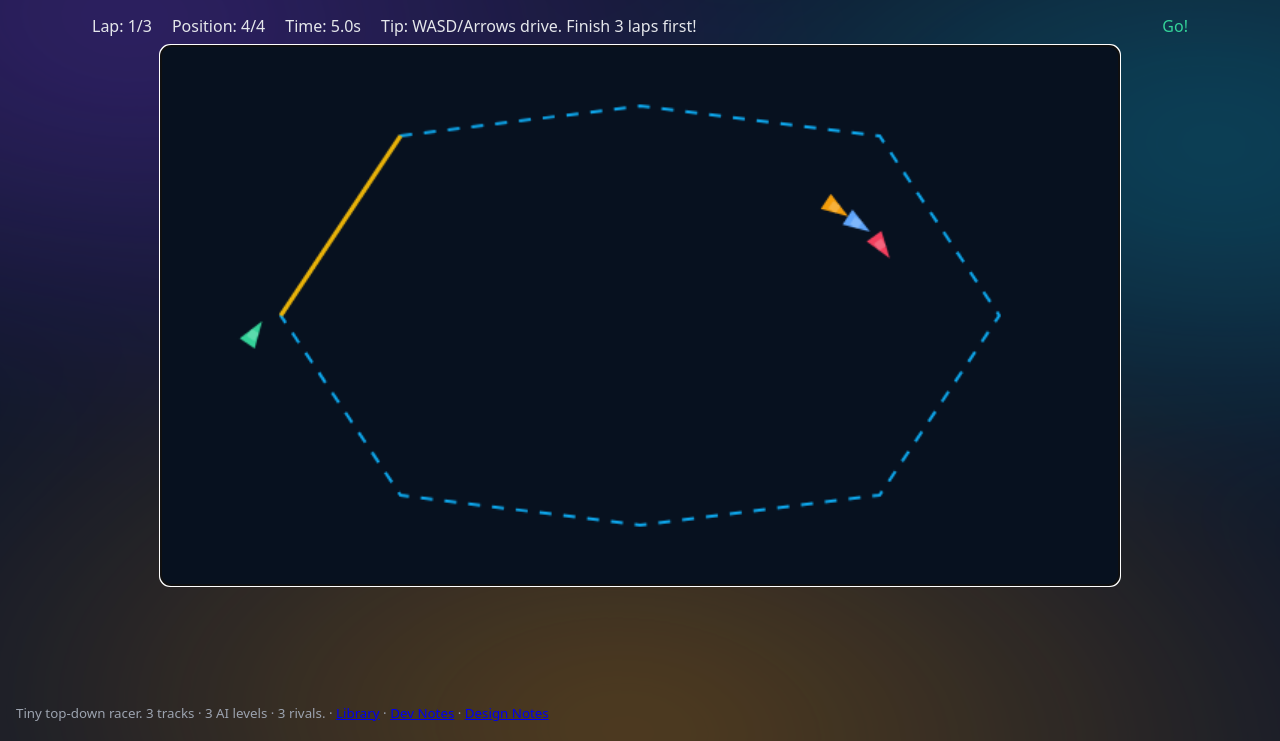
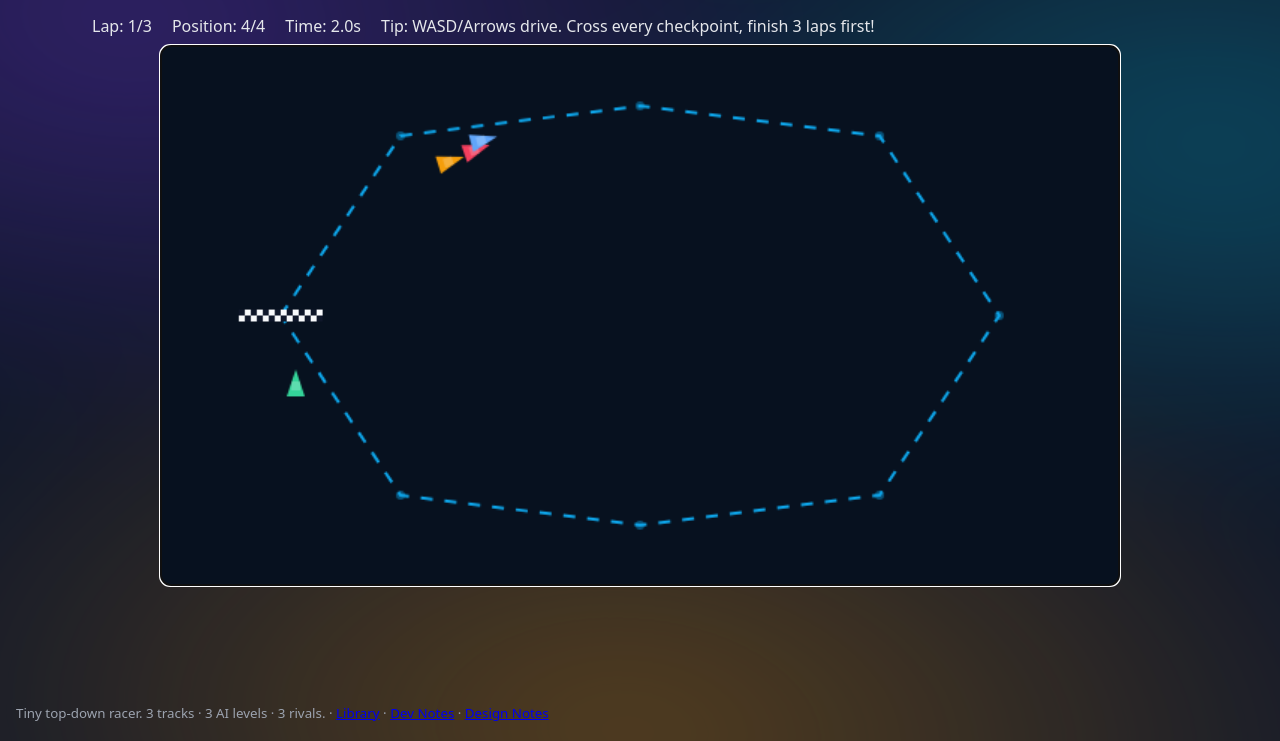
Before and after one commit to nevgauker/games_library, a website: page race.html in a window 1280 px wide. Shown: the part 59-800 px from the top of the page. Drawn offline with Linux system fonts and the light colour scheme.

Commit message:
Micro Racer: fix AI laps, checkpoint gates, countdown, physics
- Replace point-proximity lap counting with ordered checkpoint gates (AI never completed a lap before)
- Frame-rate independent friction; steering needs speed and softens at top speed
- 3-2-1-GO countdown; timer starts at GO and stops at finish
- Proper start grid behind a checkered start line; next-checkpoint marker
- Position uses progress toward next gate; finished cars ranked by finish order
- Unified restart path; fix page title and hard-coded HUD totals

Co-Authored-By: Claude Opus 5.5 <noreply@anthropic.com>

```diff
--- a/race.html
+++ b/race.html
@@ -3,7 +3,7 @@
   <head>
     <meta charset="utf-8" />
     <meta name="viewport" content="width=device-width, initial-scale=1" />
-    <title>Pack & Dash!</title>
+    <title>Micro Racer</title>
     <link rel="stylesheet" href="src/style.css" />
   </head>
   <body>
@@ -33,10 +33,10 @@
 
     <main>
       <section class="hud">
-        <div>Lap: <span id="lap">1</span>/3</div>
-        <div>Position: <span id="pos">1</span>/4</div>
+        <div>Lap: <span id="lap">1</span>/<span id="lap-total">3</span></div>
+        <div>Position: <span id="pos">1</span>/<span id="car-total">4</span></div>
         <div>Time: <span id="time">0.0</span>s</div>
-        <div>Tip: WASD/Arrows drive. Finish 3 laps first!</div>
+        <div>Tip: WASD/Arrows drive. Cross every checkpoint, finish 3 laps first!</div>
         <div id="status" aria-live="polite"></div>
       </section>
       <section class="backspace-wrap">
@@ -67,4 +67,4 @@
     <script src="src/race.js"></script>
     <script src="src/race_ui.js"></script>
   </body>
-  </html>
+</html>
--- a/src/race.js
+++ b/src/race.js
@@ -1,11 +1,15 @@
 // Micro Racer: simple top-down racing with 3 tracks and 3 AI levels
 (function(global){
   const TWOPI = Math.PI * 2;
+  const LAPS = 3;
+  const COUNTDOWN = 3;      // seconds of 3-2-1 before GO
+  const GATE_RADIUS = 90;   // a car must pass within this distance of a waypoint for it to count
 
   class Emitter { constructor(){ this.m=new Map(); } on(e,f){ if(!this.m.has(e)) this.m.set(e,[]); this.m.get(e).push(f);} emit(e,v){ const a=this.m.get(e); if(a) for(const f of a) f(v); } }
 
-  // Three tracks as waypoint loops (normalized to canvas 640x360)
-  // Cars steer toward the next waypoint; lap counts when crossing start line between wp[0] and wp[1]
+  // Three tracks as waypoint loops (canvas 640x360).
+  // Each waypoint is also a "gate": a line through the waypoint, across the direction of travel.
+  // Cars must cross the gates in order; crossing gate 0 after all the others completes a lap.
   const TRACKS = {
     oval: {
       name: 'Oval',
@@ -21,20 +25,37 @@
     }
   };
 
+  // lane: max sideways offset from the waypoint the AI aims for (re-rolled per waypoint)
+  // look: distance at which the AI starts steering for the next waypoint
   const AI_LEVELS = {
-    easy:   { maxSpeed: 110, accel: 110, turn: 2.1, jitter: 10, look: 80 },
-    normal: { maxSpeed: 140, accel: 160, turn: 2.6, jitter: 6,  look: 110 },
-    hard:   { maxSpeed: 170, accel: 200, turn: 3.2, jitter: 3,  look: 140 },
+    easy:   { maxSpeed: 110, accel: 110, turn: 2.1, lane: 14, look: 40 },
+    normal: { maxSpeed: 140, accel: 160, turn: 2.6, lane: 10, look: 50 },
+    hard:   { maxSpeed: 170, accel: 200, turn: 3.2, lane: 6,  look: 60 },
   };
 
+  const PLAYER = { accel: 220, brake: 280, maxSpeed: 170, reverse: 0.4, turn: 4.2, friction: 0.98 };
+
   function angNorm(a){ while(a>Math.PI) a-=TWOPI; while(a<-Math.PI) a+=TWOPI; return a; }
-  function dist(a,b){ const dx=a.x-b.x, dy=a.y-b.y; return Math.hypot(dx,dy); }
+  // Per-frame (60fps) decay factor converted to any frame time
+  function decay(f, dt){ return Math.pow(f, dt*60); }
+
+  function buildGates(wps){
+    const n = wps.length;
+    return wps.map(([x,y], i) => {
+      const [px,py] = wps[(i-1+n)%n], [nx,ny] = wps[(i+1)%n];
+      const tx = nx-px, ty = ny-py, l = Math.hypot(tx,ty) || 1;
+      return { x, y, tx: tx/l, ty: ty/l };
+    });
+  }
 
   class Car{
-    constructor({x,y,a,color,isPlayer=false,ai=null}){
-      this.x=x; this.y=y; this.a=a; // angle
-      this.vx=0; this.vy=0; this.va=0;
-      this.speed=0; this.color=color; this.isPlayer=isPlayer; this.ai=ai; this.wp=0; this.progress=0; this.lap=1; this.lapsTotal=3; this.finished=false; this.time=0;
+    constructor({x,y,a,color,isPlayer=false,ai=false}){
+      this.x=x; this.y=y; this.a=a; this.speed=0;
+      this.color=color; this.isPlayer=isPlayer; this.ai=ai;
+      this.gate=0;          // index of the next gate to cross
+      this.started=false;   // grid is behind the start line; the first crossing starts lap 1
+      this.lap=1; this.finished=false; this.time=0;
+      this.target=0; this.laneOff=0; // AI steering
     }
   }
 
@@ -42,147 +63,161 @@
     constructor(){
       super();
       this.width = 640; this.height = 360;
+      this.laps = LAPS;
       this.setTrack('oval');
       this.setAI('normal');
       this.restart();
     }
 
-    setTrack(name){ this.trackKey=name; this.track=TRACKS[name]; }
+    setTrack(name){ this.trackKey=name; this.track=TRACKS[name]; this.gates=buildGates(this.track.waypoints); }
     setAI(level){ this.aiLevel=level; this.aiCfg = AI_LEVELS[level]; }
 
     spawnCars(){
-      const [sx,sy] = this.track.waypoints[0];
-      const [sx2,sy2] = this.track.waypoints[1];
-      const ang = Math.atan2(sy2-sy, sx2-sx);
-      const line = [ {x:sx-10,y:sy-10}, {x:sx-10,y:sy+10}, {x:sx+10,y:sy-10}, {x:sx+10,y:sy+10} ];
+      const g = this.gates[0];
+      const nx = -g.ty, ny = g.tx; // across the track
+      const a = Math.atan2(g.ty, g.tx);
+      // 2x2 grid behind the start line: [distance along track, offset across]. Player starts at the back.
+      const slots = [ [-22,-10],[-22,10],[-46,-10],[-46,10] ];
+      const place = ([u,v]) => ({ x: g.x + g.tx*u + nx*v, y: g.y + g.ty*u + ny*v, a });
       const colors = ['#f43f5e','#60a5fa','#f59e0b'];
-      this.cars = [];
-      this.player = new Car({ x: sx-18, y: sy+12, a: ang, color:'#34d399', isPlayer:true });
+      this.cars = colors.map((color,i) => new Car({ ...place(slots[i]), color, ai:true }));
+      this.player = new Car({ ...place(slots[3]), color:'#34d399', isPlayer:true });
       this.cars.push(this.player);
-      for (let i=0;i<3;i++){
-        const jitter = (i-1)*10;
-        const ai = new Car({ x: sx-20-(i*10), y: sy-10+(i*12), a: ang, color: colors[i%colors.length], ai: { level:this.aiLevel } });
-        this.cars.push(ai);
-      }
     }
 
     restart(){
       this.spawnCars();
-      this.time=0; this.countdown=1.2; // small go delay
-      this.finishedOrder = []; // placement order
-      this.emit('lap', { car: this.player, lap: 1, total: this.player.lapsTotal });
-      this.emit('pos', 1);
+      this.countdown = COUNTDOWN; this.lastCount = null;
+      this.clock = 0;           // seconds since GO
+      this.goCleared = false;
+      this.finishedOrder = [];
+      this.emit('lap', { lap: 1, total: LAPS });
       this.emit('time', 0);
+      this.emit('pos', this.placeOf(this.player));
+      this.emit('status', '');
     }
 
     input(dir){ this.inputDir = dir; }
 
+    // Move along heading; the canvas edge acts as a wall that scrubs speed
+    move(c, dt, scrub){
+      c.x += Math.cos(c.a)*c.speed*dt; c.y += Math.sin(c.a)*c.speed*dt;
+      const m = 10;
+      if (c.x<m || c.x>this.width-m || c.y<m || c.y>this.height-m){
+        c.x = Math.max(m, Math.min(this.width-m, c.x));
+        c.y = Math.max(m, Math.min(this.height-m, c.y));
+        c.speed *= decay(scrub, dt);
+      }
+    }
+
     updatePlayer(dt){
       const p = this.player; if (p.finished) return;
-      const ACCEL = 220, TURN = 3.0, FRICTION = 0.98, BRAKE = 280, MAXS = 170;
-      let ax=0, ay=0;
-      if (this.inputDir){
-        if (this.inputDir.throttle>0){ p.speed = Math.min(MAXS, p.speed + ACCEL*dt); }
-        if (this.inputDir.throttle<0){ p.speed = Math.max(-MAXS*0.4, p.speed - BRAKE*dt); }
-        if (this.inputDir.turn){ p.a += this.inputDir.turn * TURN * dt * (1.0 + Math.abs(p.speed)/200); }
+      const C = PLAYER, inp = this.inputDir || {};
+      if (inp.throttle > 0) p.speed = Math.min(C.maxSpeed, p.speed + C.accel*dt);
+      else if (inp.throttle < 0) p.speed = Math.max(-C.maxSpeed*C.reverse, p.speed - C.brake*dt);
+      if (inp.turn){
+        // Needs a little speed to steer, steering softens at top speed, reversing flips it
+        const s = Math.abs(p.speed);
+        const grip = Math.min(1, s/40) * (1 - 0.3*s/C.maxSpeed);
+        p.a += inp.turn * C.turn * grip * Math.sign(p.speed) * dt;
       }
-      // velocity from speed+angle
-      p.vx = Math.cos(p.a) * p.speed;
-      p.vy = Math.sin(p.a) * p.speed;
-      // integrate
-      p.x += p.vx*dt; p.y += p.vy*dt;
-      // soft bounds
-      if (p.x<10) { p.x=10; p.speed*=0.7; }
-      if (p.x>this.width-10) { p.x=this.width-10; p.speed*=0.7; }
-      if (p.y<10) { p.y=10; p.speed*=0.7; }
-      if (p.y>this.height-10) { p.y=this.height-10; p.speed*=0.7; }
-      // friction
-      p.speed *= FRICTION;
+      this.move(p, dt, 0.7);
+      p.speed *= decay(C.friction, dt);
       p.time += dt;
       this.handleProgress(p);
     }
 
     updateAI(dt){
+      const cfg = this.aiCfg, n = this.gates.length;
       for (const c of this.cars){
         if (!c.ai || c.finished) continue;
-        const cfg = this.aiCfg;
-        const wp = this.track.waypoints[c.wp % this.track.waypoints.length];
-        // steer to waypoint with a bit of jitter based on level
-        const jitter = ((Math.random()*2-1)*cfg.jitter);
-        const tx = wp[0] + jitter, ty = wp[1] + jitter;
-        const angTo = Math.atan2(ty - c.y, tx - c.x);
-        let angDiff = angNorm(angTo - c.a);
+        const g = this.gates[c.target];
+        // aim at the waypoint, shifted sideways by this car's lane offset
+        const tx = g.x - g.ty*c.laneOff, ty = g.y + g.tx*c.laneOff;
+        const angDiff = angNorm(Math.atan2(ty-c.y, tx-c.x) - c.a);
         c.a += Math.sign(angDiff) * Math.min(Math.abs(angDiff), cfg.turn*dt);
-        // throttle towards target
-        const d = Math.hypot(tx - c.x, ty - c.y);
-        const want = Math.min(cfg.maxSpeed, Math.max(60, d * 2.0));
+        // ease off near the waypoint, full speed on the straights
+        const d = Math.hypot(tx-c.x, ty-c.y);
+        const want = Math.min(cfg.maxSpeed, Math.max(60, d*2));
         if (c.speed < want) c.speed = Math.min(want, c.speed + cfg.accel*dt);
         else c.speed = Math.max(want, c.speed - cfg.accel*0.6*dt);
-        // integrate
-        c.vx = Math.cos(c.a) * c.speed;
-        c.vy = Math.sin(c.a) * c.speed;
-        c.x += c.vx*dt; c.y += c.vy*dt;
-        // bounds and drag
-        if (c.x<10) { c.x=10; c.speed*=0.8; }
-        if (c.x>this.width-10) { c.x=this.width-10; c.speed*=0.8; }
-        if (c.y<10) { c.y=10; c.speed*=0.8; }
-        if (c.y>this.height-10) { c.y=this.height-10; c.speed*=0.8; }
-        c.speed *= 0.992;
+        this.move(c, dt, 0.8);
+        c.speed *= decay(0.992, dt);
         c.time += dt;
         this.handleProgress(c);
-        // switch wp
-        if (dist({x:tx,y:ty}, c) < cfg.look) { c.wp = (c.wp + 1) % this.track.waypoints.length; }
+        // steer for the next waypoint early, but never more than one past the gate still owed
+        // (on tracks that fold back on themselves a later waypoint can look "passed" too soon)
+        const ahead = (c.target - c.gate + n) % n;
+        if (ahead > 1){ c.target = c.gate; c.laneOff = (Math.random()*2-1) * cfg.lane; }
+        else if (ahead === 0 && (d < cfg.look || this.crossed(c, c.target))){
+          c.target = (c.target + 1) % n;
+          c.laneOff = (Math.random()*2-1) * cfg.lane;
+        }
       }
     }
 
+    // Has the car crossed gate i (past the line through the waypoint, and near it)?
+    crossed(c, i){
+      const g = this.gates[i];
+      const dx = c.x-g.x, dy = c.y-g.y;
+      return dx*g.tx + dy*g.ty >= 0 && Math.hypot(dx,dy) < GATE_RADIUS;
+    }
+
     handleProgress(car){
-      // progress measured by current waypoint index
-      // lap increment when car crosses from last wp to wp0
-      const n = this.track.waypoints.length;
-      const wp = car.wp % n;
-      const target = this.track.waypoints[wp];
-      // if close enough, advance
-      const close = Math.hypot(target[0]-car.x, target[1]-car.y) < 26;
-      if (close) {
-        car.wp = (car.wp + 1) % n;
-        if (car.wp === 0){
-          // completed a lap
+      if (!this.crossed(car, car.gate)) return;
+      if (car.gate === 0){
+        if (!car.started) car.started = true;
+        else {
           car.lap += 1;
-          if (car.isPlayer) this.emit('lap', { car, lap: Math.min(car.lap, car.lapsTotal), total: car.lapsTotal });
-          if (car.lap > car.lapsTotal) this.finish(car);
+          if (car.lap > LAPS){ this.finish(car); return; }
+          if (car.isPlayer) this.emit('lap', { lap: car.lap, total: LAPS });
         }
       }
+      car.gate = (car.gate + 1) % this.gates.length;
     }
+
+    // Gates crossed so far, plus the fraction of the way to the next one
+    progressOf(car){
+      const n = this.gates.length;
+      const next = this.gates[car.gate];
+      const d = Math.hypot(next.x-car.x, next.y-car.y);
+      if (!car.started) return -d/1000;
+      const prev = this.gates[(car.gate-1+n)%n];
+      const seg = Math.hypot(next.x-prev.x, next.y-prev.y) || 1;
+      const passed = (car.lap-1)*n + (car.gate === 0 ? n : car.gate);
+      return passed - 1 + Math.max(0, Math.min(1, 1 - d/seg));
+    }
+
+    standings(){
+      const racing = this.cars.filter(c => !c.finished).sort((a,b) => this.progressOf(b) - this.progressOf(a));
+      return [...this.finishedOrder, ...racing];
+    }
+
+    placeOf(car){ return this.standings().indexOf(car) + 1; }
 
     finish(car){
       if (car.finished) return;
       car.finished = true;
       this.finishedOrder.push(car);
-      if (car.isPlayer){
-        const pos = this.placeOf(car);
-        this.emit('finish', { pos, time: car.time });
-      }
-    }
-
-    placeOf(car){
-      const arr = [...this.cars];
-      arr.sort((a,b)=> (b.lap-a.lap) || (b.wp-a.wp) || (a.time-b.time));
-      return arr.indexOf(car)+1;
+      if (car.isPlayer) this.emit('finish', { pos: this.placeOf(car), time: car.time });
     }
 
     step(dt){
-      if (this.countdown>0){ this.countdown -= dt; if (this.countdown<=0) this.emit('status','Go!'); }
-      this.time += dt; this.emit('time', this.time);
-      if (this.countdown<=0){
+      if (this.countdown > 0){
+        this.countdown -= dt;
+        const n = Math.max(0, Math.ceil(this.countdown));
+        if (n !== this.lastCount){ this.lastCount = n; this.emit('status', n > 0 ? String(n) : 'GO!'); }
+      } else {
+        this.clock += dt;
+        if (!this.goCleared && this.clock > 1){ this.goCleared = true; this.emit('status', ''); }
         this.updatePlayer(dt);
         this.updateAI(dt);
       }
-      // live position update
-      const pos = this.placeOf(this.player);
-      this.emit('pos', pos);
+      this.emit('time', this.player.time);
+      this.emit('pos', this.placeOf(this.player));
     }
   }
 
   global.RaceGame = RaceGame;
-  global.__RACE_CONST = { TRACKS, AI_LEVELS };
+  global.__RACE_CONST = { TRACKS, AI_LEVELS, LAPS };
 })(window);
--- a/src/race_ui.js
+++ b/src/race_ui.js
@@ -19,6 +19,10 @@
 
   const game = new RaceGame();
   canvas.width = game.width; canvas.height = game.height;
+  document.getElementById('lap-total').textContent = String(game.laps);
+  document.getElementById('car-total').textContent = String(game.cars.length);
+
+  function ordinal(n){ const s = ['th','st','nd','rd'], v = n % 100; return n + (s[(v-20)%10] || s[v] || s[0]); }
 
   function setThemeToggle(btn){
     const root = document.documentElement;
@@ -32,19 +36,28 @@
   function openModal(title, msg){ document.getElementById('modal-title').textContent = title; document.getElementById('modal-message').textContent = msg; modal.classList.remove('hidden'); }
   function closeModal(){ modal.classList.add('hidden'); }
 
-  restartBtn.addEventListener('click', () => { closeModal(); game.restart(); statusEl.textContent=''; canvas && canvas.focus(); });
-  modalRestart && modalRestart.addEventListener('click', () => { closeModal(); game.restart(); statusEl.textContent=''; canvas && canvas.focus(); });
+  // Every way of starting over goes through here so the modal, status and input are always reset
+  function resetRace(){
+    closeModal();
+    input.throttle = 0; input.turn = 0;
+    game.restart();
+    canvas && canvas.focus();
+  }
+
+  restartBtn.addEventListener('click', resetRace);
+  modalRestart && modalRestart.addEventListener('click', resetRace);
   modalClose && modalClose.addEventListener('click', () => { closeModal(); canvas && canvas.focus(); });
   themeBtn && setThemeToggle(themeBtn);
-  trackSel.addEventListener('change', () => { game.setTrack(trackSel.value); game.restart(); });
-  aiSel.addEventListener('change', () => { game.setAI(aiSel.value); game.restart(); });
+  trackSel.addEventListener('change', () => { game.setTrack(trackSel.value); resetRace(); });
+  aiSel.addEventListener('change', () => { game.setAI(aiSel.value); resetRace(); });
 
   // input
   const input = { throttle: 0, turn: 0 };
   function onKey(e){
     const k=(e.key||'').toLowerCase(); const c=e.code||'';
     if (k.startsWith('arrow')||c.startsWith('Arrow')) e.preventDefault();
-    if (k==='r'||c==='KeyR'){ game.restart(); return; }
+    if (e.target && e.target.tagName === 'SELECT') return; // let the dropdowns use their own keys
+    if (k==='r'||c==='KeyR'){ if (!e.repeat) resetRace(); return; }
     if (k==='arrowup'||k==='w'||c==='ArrowUp'||c==='KeyW') input.throttle = 1;
     if (k==='arrowdown'||k==='s'||c==='ArrowDown'||c==='KeyS') input.throttle = -1;
     if (k==='arrowleft'||k==='a'||c==='ArrowLeft'||c==='KeyA') input.turn = -1;
@@ -65,7 +78,10 @@
   game.on('pos', p => posEl.textContent = String(p));
   game.on('time', t => timeEl.textContent = (t).toFixed(1));
   game.on('status', s => statusEl.textContent = s||'');
-  game.on('finish', ({pos,time}) => { openModal('Race Complete', `Finish: ${pos}/4 · Time: ${time.toFixed(1)}s`); });
+  game.on('finish', ({pos,time}) => {
+    const title = pos === 1 ? 'You Win!' : 'Race Complete';
+    openModal(title, `You finished ${ordinal(pos)} of ${game.cars.length} · Time: ${time.toFixed(1)}s`);
+  });
 
   let last = performance.now();
   function loop(t){
@@ -88,13 +104,57 @@
     }
     ctx.closePath(); ctx.stroke(); ctx.setLineDash([]);
 
-    // draw start line between wp[0] and wp[1]
-    ctx.strokeStyle = '#eab308'; ctx.lineWidth=3;
-    const a=wp[0], b=wp[1];
-    ctx.beginPath(); ctx.moveTo(a[0],a[1]); ctx.lineTo(b[0],b[1]); ctx.stroke();
+    drawCheckpoints();
+    drawStartLine();
 
     // cars
     for (const c of game.cars){ drawCar(c); }
+
+    drawCountdown();
+  }
+
+  // Checkered line across the track at gate 0
+  function drawStartLine(){
+    const g = game.gates[0];
+    const nx = -g.ty, ny = g.tx; // across the track
+    const half = 28, sq = 4;
+    ctx.save();
+    ctx.translate(g.x, g.y); ctx.transform(nx, ny, g.tx, g.ty, 0, 0);
+    for (let i = -half; i < half; i += sq){
+      for (let j = 0; j < 2; j++){
+        ctx.fillStyle = ((i/sq + j) & 1) ? '#f8fafc' : '#0f172a';
+        ctx.fillRect(i, (j-1)*sq, sq, sq);
+      }
+    }
+    ctx.restore();
+  }
+
+  // Faint dots on every checkpoint, the player's next one highlighted
+  function drawCheckpoints(){
+    const p = game.player;
+    game.gates.forEach((g, i) => {
+      if (i === 0) return; // the start line marks gate 0
+      const next = !p.finished && p.started && i === p.gate;
+      ctx.beginPath(); ctx.arc(g.x, g.y, next ? 6 : 3, 0, Math.PI*2);
+      ctx.fillStyle = next ? '#34d399' : 'rgba(14,165,233,0.45)';
+      ctx.fill();
+      if (next){ ctx.strokeStyle = 'rgba(52,211,153,0.5)'; ctx.lineWidth = 2; ctx.beginPath(); ctx.arc(g.x, g.y, 12, 0, Math.PI*2); ctx.stroke(); }
+    });
+  }
+
+  function drawCountdown(){
+    let text = null;
+    if (game.countdown > 0) text = String(Math.ceil(game.countdown));
+    else if (game.clock < 0.8) text = 'GO!';
+    if (!text) return;
+    ctx.save();
+    ctx.font = 'bold 72px system-ui, sans-serif';
+    ctx.textAlign = 'center'; ctx.textBaseline = 'middle';
+    ctx.lineWidth = 6; ctx.strokeStyle = 'rgba(7,17,31,0.85)';
+    ctx.fillStyle = text === 'GO!' ? '#34d399' : '#eab308';
+    ctx.strokeText(text, canvas.width/2, canvas.height/2);
+    ctx.fillText(text, canvas.width/2, canvas.height/2);
+    ctx.restore();
   }
 
   function drawCar(c){
```
